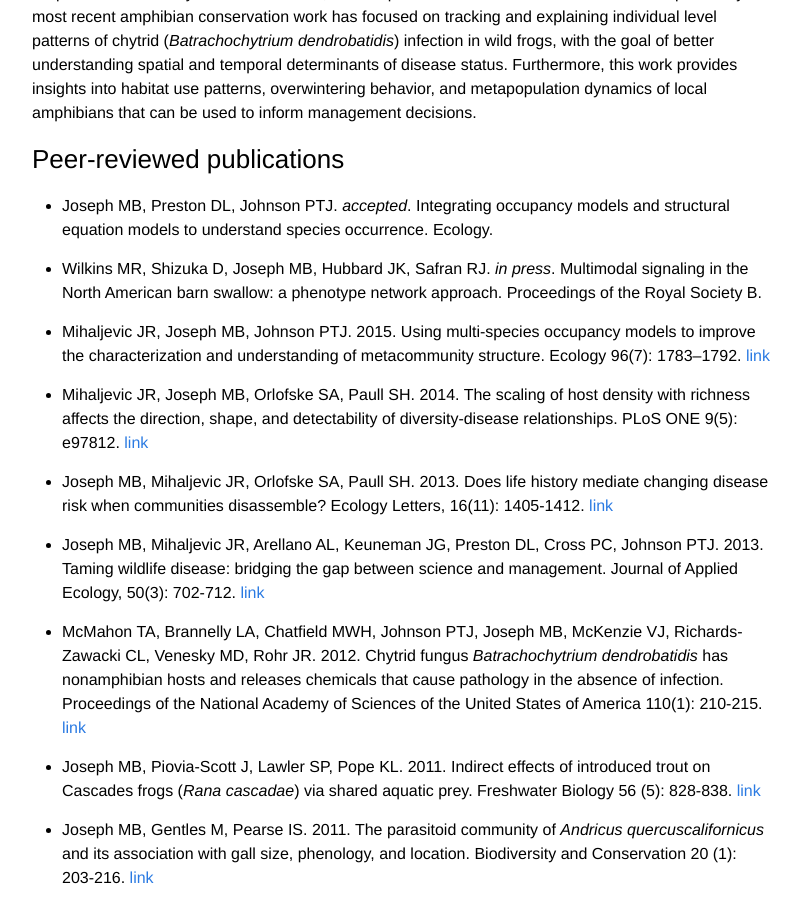
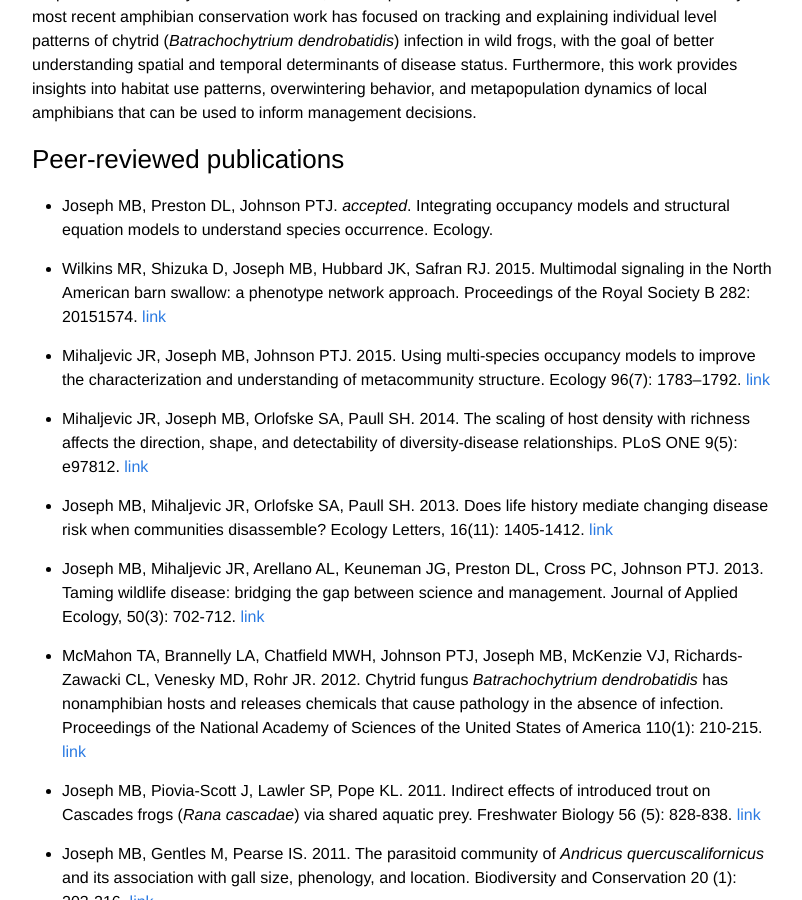
Before and after one commit to mbjoseph/old-website, a Jekyll site: the page built from research.md, in a window 1280 px wide and 900 px high, scrolled down 765 px. Shown: the whole window, without its empty margins (238-1040 px from the left). Built offline with Jekyll 4.4.1, drawn with Linux system fonts in a browser that asks for light colours.

Commit message:
adding link and citation for barn swallow paper

```diff
--- a/research.md
+++ b/research.md
@@ -29,7 +29,7 @@ Amphibians face many threats worldwide, even in protected wilderness areas and n
 
 - Joseph MB, Preston DL, Johnson PTJ. *accepted*. Integrating occupancy models and structural equation models to understand species occurrence. Ecology.
 
-- Wilkins MR, Shizuka D, Joseph MB, Hubbard JK, Safran RJ. *in press*. Multimodal signaling in the North American barn swallow: a phenotype network approach. Proceedings of the Royal Society B.
+- Wilkins MR, Shizuka D, Joseph MB, Hubbard JK, Safran RJ. 2015. Multimodal signaling in the North American barn swallow: a phenotype network approach. Proceedings of the Royal Society B 282: 20151574. [link](https://www.researchgate.net/publication/282331936_Multimodal_signalling_in_the_North_American_barn_swallow_a_phenotype_network_approach)
 
 - Mihaljevic JR, Joseph MB, Johnson PTJ. 2015. Using multi-species occupancy models to improve the characterization and understanding of metacommunity structure. Ecology 96(7): 1783–1792. [link](http://www.esajournals.org/doi/abs/10.1890/14-1580.1)
 
```
